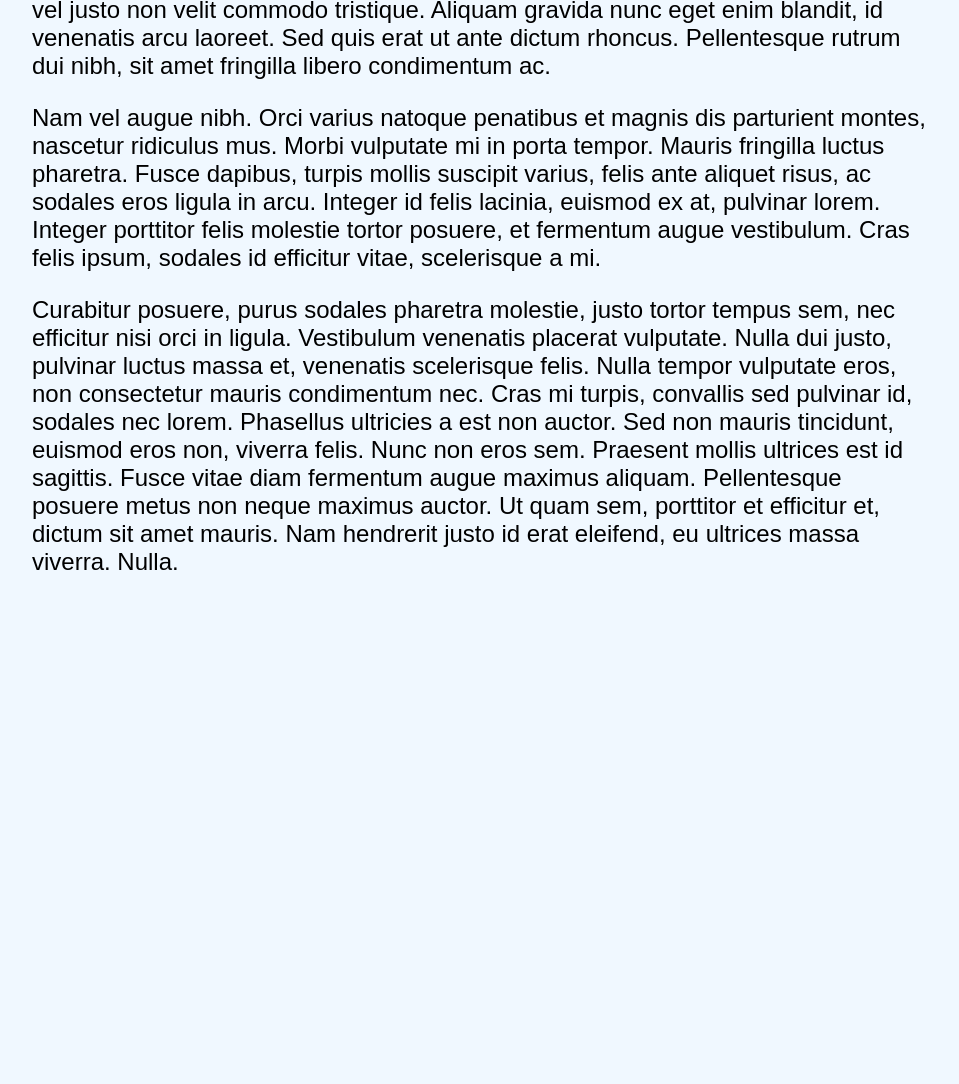
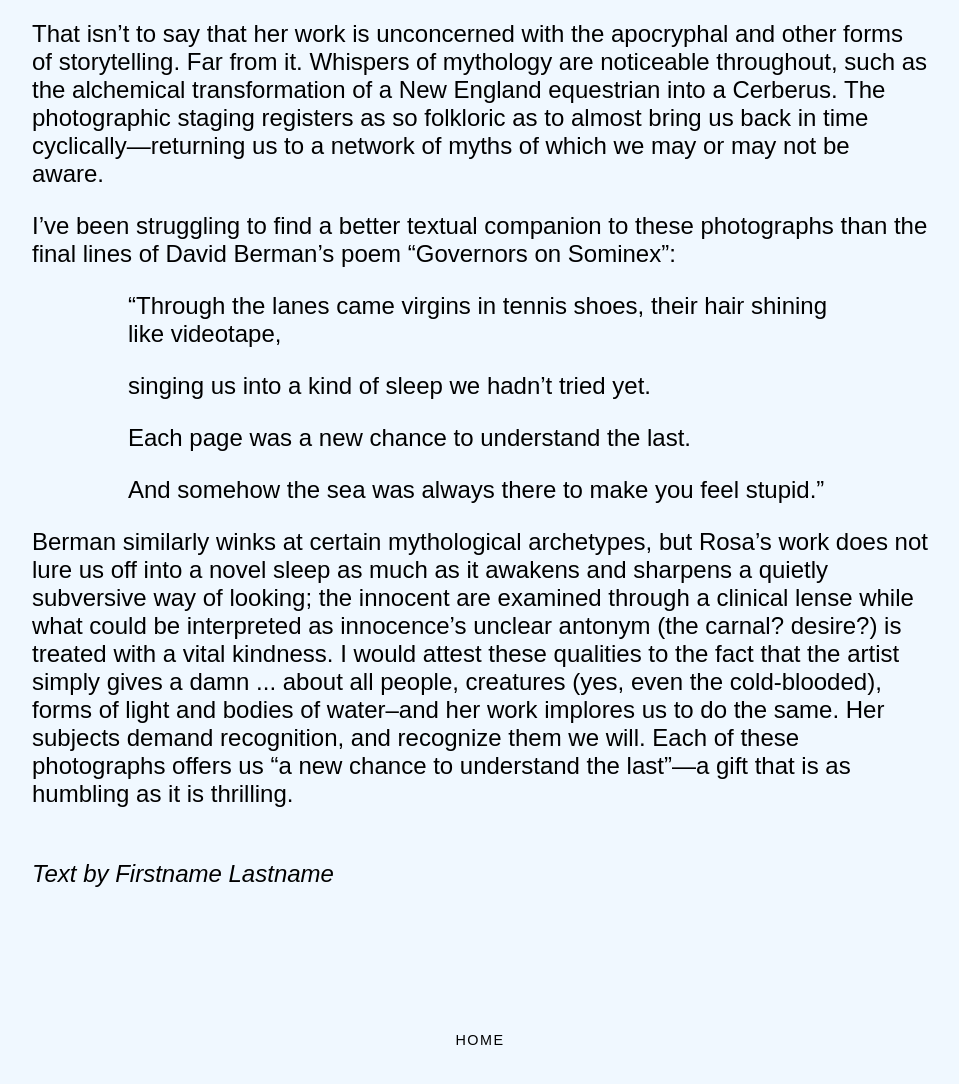
Before and after one commit to miketully/yalemfaphoto2022, a plain HTML site: page rosa.html in a window 1280 px wide. Shown: the part 4542-5626 px from the top of the page, without its empty margins (160-1119 px from the left). Before the commit the page ends 5382 px from the top, so only its background shows below. Drawn offline with Linux system fonts and the light colour scheme; files whose address does not match are found by name.

Commit message:
Text Updates

```diff
--- a/rosa.html
+++ b/rosa.html
@@ -43,12 +43,34 @@
 
 
     <div class="writing">
-      <p>Lorem ipsum dolor sit amet, consectetur adipiscing elit. In gravida lacus turpis, vitae elementum nisi volutpat eget. Vivamus in velit rhoncus, tempus arcu non, consectetur lectus. Sed in aliquet enim. Donec nec metus suscipit, lacinia purus sit amet, egestas justo. Aenean vulputate tempus tortor sit amet pharetra. Integer laoreet tellus leo, ut consectetur est pharetra sed. Praesent cursus ultrices est, a bibendum nunc malesuada eu. Mauris id arcu at elit blandit auctor quis sed est. Phasellus lobortis nibh sed ipsum consectetur, vitae rutrum turpis faucibus. Aliquam vel justo non velit commodo tristique. Aliquam gravida nunc eget enim blandit, id venenatis arcu laoreet. Sed quis erat ut ante dictum rhoncus. Pellentesque rutrum dui nibh, sit amet fringilla libero condimentum ac.</p>
+      <p>Rosa Polin’s work is committed to capturing the human spirit in all of its terrific, earthly glory. While they frequently reference various aspects of today’s media, each photograph somehow locates a way to resist the pastiche in full. These photographs serve as a necessary foil to the ever growing swarm of internet data that whirrs and whirls according to its own prescribed logic; each of her subjects buzz with a vulnerability so palpable as to almost feel taboo. Exploring that discomfort seems to be essential in viewing these photographs. </p>
 
-      <p class="indent">Nam vel augue nibh. Orci varius natoque penatibus et magnis dis parturient montes, nascetur ridiculus mus. Morbi vulputate mi in porta tempor. Mauris fringilla luctus pharetra. Fusce dapibus, turpis mollis suscipit varius, felis ante aliquet risus, ac sodales eros ligula in arcu. Integer id felis lacinia, euismod ex at, pulvinar lorem. Integer porttitor felis molestie tortor posuere, et fermentum augue vestibulum. Cras felis ipsum, sodales id efficitur vitae, scelerisque a mi.</p>
+      <p>That isn’t to say that her work is unconcerned with the apocryphal and other forms of storytelling. Far from it. Whispers of mythology are noticeable throughout, such as the alchemical transformation of a New England equestrian into a Cerberus. The photographic staging registers as so folkloric as to almost bring us back in time cyclically—returning us to a network of myths of which we may or may not be aware. </p>
 
-      <p class="last">Curabitur posuere, purus sodales pharetra molestie, justo tortor tempus sem, nec efficitur nisi orci in ligula. Vestibulum venenatis placerat vulputate. Nulla dui justo, pulvinar luctus massa et, venenatis scelerisque felis. Nulla tempor vulputate eros, non consectetur mauris condimentum nec. Cras mi turpis, convallis sed pulvinar id, sodales nec lorem. Phasellus ultricies a est non auctor. Sed non mauris tincidunt, euismod eros non, viverra felis. Nunc non eros sem. Praesent mollis ultrices est id sagittis. Fusce vitae diam fermentum augue maximus aliquam. Pellentesque posuere metus non neque maximus auctor. Ut quam sem, porttitor et efficitur et, dictum sit amet mauris. Nam hendrerit justo id erat eleifend, eu ultrices massa viverra. Nulla.</p>
+      <p>I’ve been struggling to find a better textual companion to these photographs than the final lines of David Berman’s poem “Governors on Sominex”:</p>
+
+      <p class="quote">“Through the lanes came virgins in tennis shoes,
+        their hair shining like videotape,</p>
+
+        <p class="quote">singing us into a kind of sleep we hadn’t tried yet.</p>
+
+        <p class="quote">Each page was a new chance to understand the last.</p>
+
+        <p class="quote">And somehow the sea was always there to make you feel stupid.”</p>
+
+        <p>Berman similarly winks at certain mythological archetypes, but Rosa’s work does not lure us off into a novel sleep as much as it awakens and sharpens a quietly subversive way of looking; the innocent are examined through a clinical lense while what could be interpreted as innocence’s unclear antonym (the carnal? desire?) is treated with a vital kindness. I would attest these qualities to the fact that the artist simply gives a damn ... about all people, creatures (yes, even the cold-blooded), forms of light and bodies of water–and her work implores us to do the same. Her subjects demand recognition, and recognize them we will. Each of these photographs offers us “a new chance to understand the last”—a gift that is as humbling as it is thrilling.</p>
+
+        <p class="author">
+          <br>Text by Firstname Lastname
+        </p>
+
+        <p class="home">
+          <a href="index.html">HOME</a>
+        </p>
+
     </div>
+
+
 
   </div>
 
--- a/style.css
+++ b/style.css
@@ -101,9 +101,37 @@ p.quote {
     padding-right: 4em;
     }
 
+p.author {
+    font-style: italic;
+    }
+
 p.last {
     /*text-indent: 6em;*/
 }
+
+p.home {
+    margin-top:10em;
+    text-align:center;
+    text-transform:capitalize;
+    font-size:.6em;
+    letter-spacing: .1em;
+    }
+
+    p.home a {
+        font-family: "Neue moderne Grotesk Normal", Arial, sans-serif;
+        text-align:center;
+        text-transform:capitalize;
+        color:#000;
+        text-decoration: none;
+        }
+
+    p.home a:hover {
+        font-family: "Neue moderne Grotesk Normal", Arial, sans-serif;
+        text-align:center;
+        text-transform:capitalize;
+        color:#808080;
+        text-decoration: none;
+        }
 
 .nav-names {
     font-family: "Neue moderne Grotesk Normal", Arial, sans-serif;
```
Also changed, not shown: amartya.html (+7 -2 lines), anabelle.html (+6 -2 lines), brian.html (+6 -2 lines), chinaedu.html (+5 -2 lines), dylan.html (+6 -2 lines), eileen.html (+6 -2 lines), emily.html (+6 -2 lines), ian.html (+8 -0 lines), jessica.html (+9 -0 lines).
